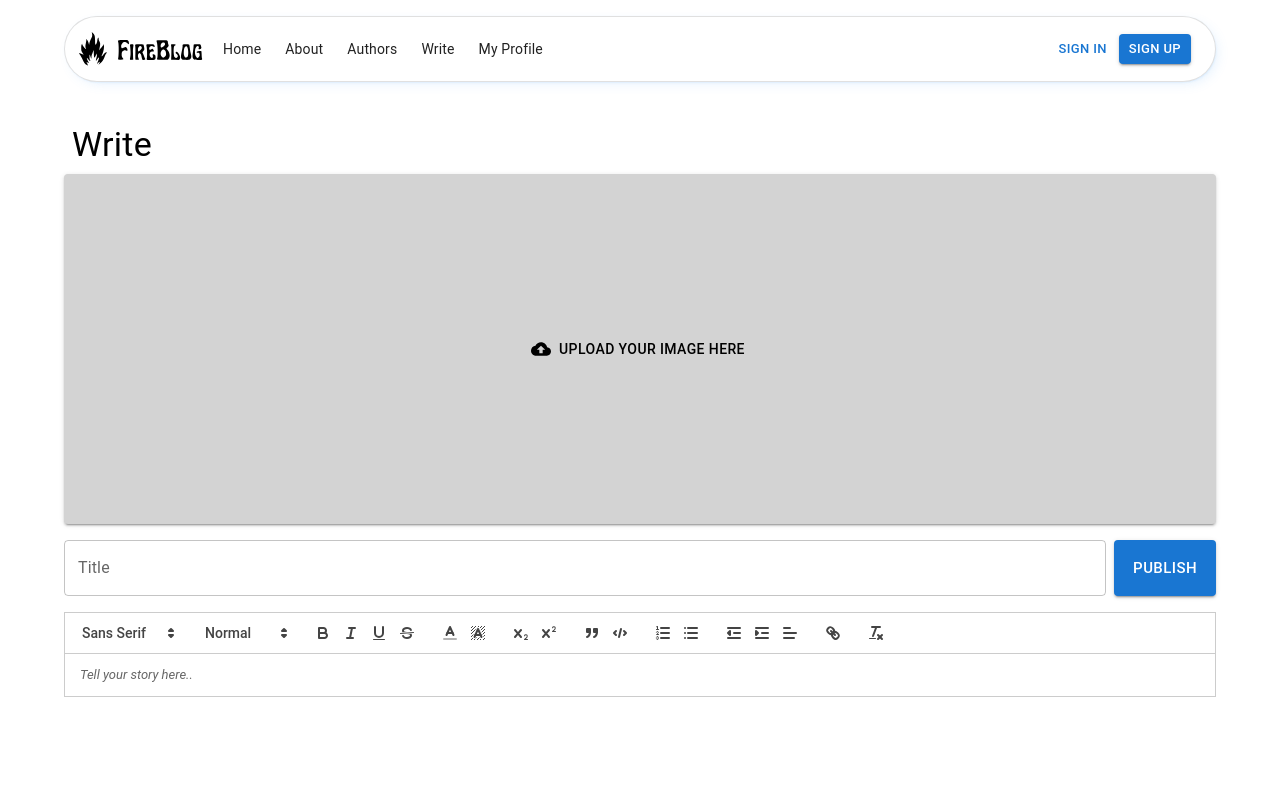
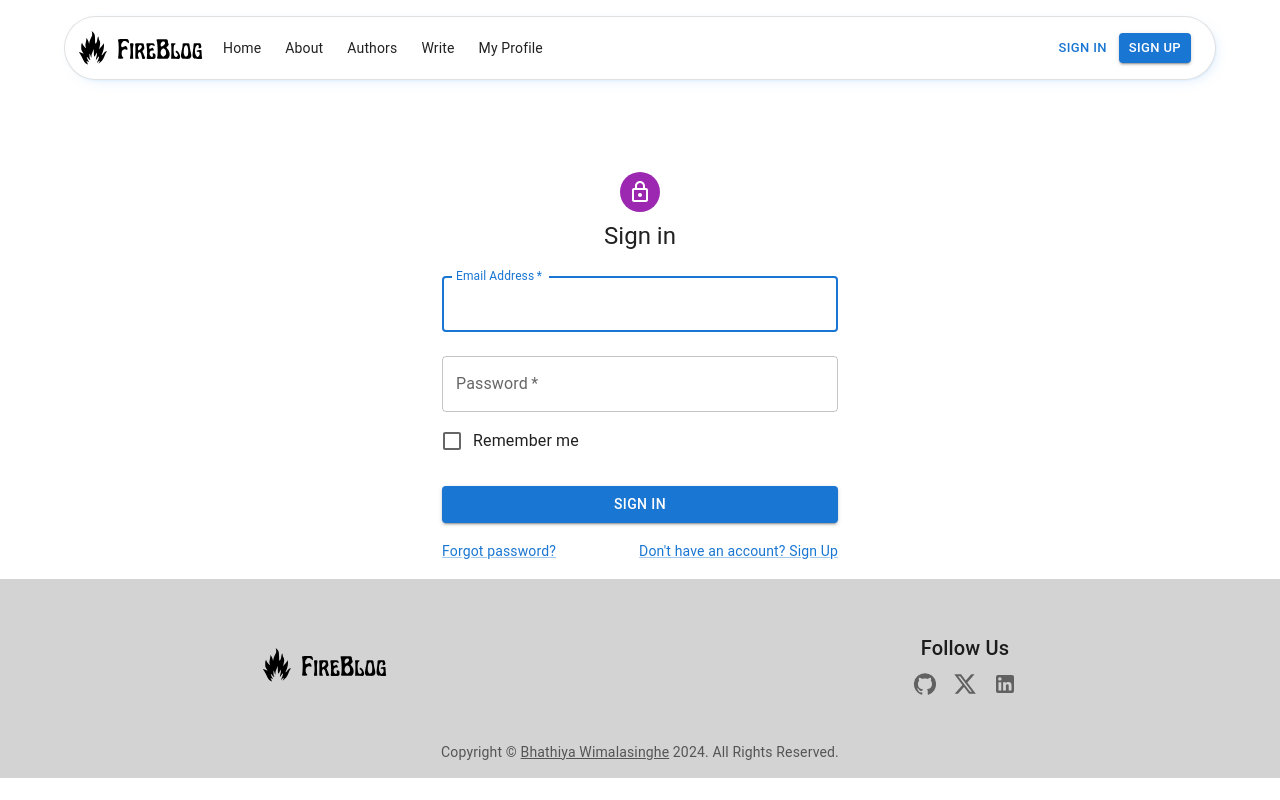
Before and after one commit to bhathiya-wimalasinghe/FireBlog, a React (Create React App) app: page /write in a window 1280 px wide. Shown: the top 800 px of the page. Built offline with nearby package versions, Linux system fonts and the light colour scheme.

Commit message:
implement signin page ui

```diff
--- a/src/App.js
+++ b/src/App.js
@@ -4,6 +4,7 @@
 import Home from "./pages/Home";
 import Authors from "./pages/Authors";
 import Write from "./pages/Write";
+import SignIn from "./pages/SignIn";
 
 function App() {
   return (
@@ -11,7 +12,8 @@
       <TopBar />
       {/* <Home /> */}
       {/* <Authors /> */}
-      <Write />
+      {/* <Write /> */}
+      <SignIn />
       <Footer />
     </div>
   );
--- /dev/null
+++ b/src/pages/SignIn.js
@@ -0,0 +1,105 @@
+import * as React from "react";
+import Avatar from "@mui/material/Avatar";
+import Button from "@mui/material/Button";
+import CssBaseline from "@mui/material/CssBaseline";
+import TextField from "@mui/material/TextField";
+import FormControlLabel from "@mui/material/FormControlLabel";
+import Checkbox from "@mui/material/Checkbox";
+import Link from "@mui/material/Link";
+import Grid from "@mui/material/Grid";
+import Box from "@mui/material/Box";
+import LockOutlinedIcon from "@mui/icons-material/LockOutlined";
+import Typography from "@mui/material/Typography";
+import Container from "@mui/material/Container";
+import { createTheme, ThemeProvider } from "@mui/material/styles";
+
+// TODO remove, this demo shouldn't need to reset the theme.
+
+const defaultTheme = createTheme();
+
+export default function SignIn() {
+  const handleSubmit = (event) => {
+    event.preventDefault();
+    const data = new FormData(event.currentTarget);
+    console.log({
+      email: data.get("email"),
+      password: data.get("password"),
+    });
+  };
+
+  return (
+    <ThemeProvider theme={defaultTheme}>
+      <Box height="100px"></Box>
+
+      <Container component="main" maxWidth="xs">
+        <CssBaseline />
+        <Box
+          sx={{
+            marginTop: 8,
+            display: "flex",
+            flexDirection: "column",
+            alignItems: "center",
+          }}
+        >
+          <Avatar sx={{ m: 1, bgcolor: "secondary.main" }}>
+            <LockOutlinedIcon />
+          </Avatar>
+          <Typography component="h1" variant="h5">
+            Sign in
+          </Typography>
+          <Box
+            component="form"
+            onSubmit={handleSubmit}
+            noValidate
+            sx={{ mt: 1 }}
+          >
+            <TextField
+              margin="normal"
+              required
+              fullWidth
+              id="email"
+              label="Email Address"
+              name="email"
+              autoComplete="email"
+              autoFocus
+            />
+            <TextField
+              margin="normal"
+              required
+              fullWidth
+              name="password"
+              label="Password"
+              type="password"
+              id="password"
+              autoComplete="current-password"
+            />
+            <FormControlLabel
+              control={<Checkbox value="remember" color="primary" />}
+              label="Remember me"
+            />
+            <Button
+              type="submit"
+              fullWidth
+              variant="contained"
+              sx={{ mt: 3, mb: 2 }}
+            >
+              Sign In
+            </Button>
+            <Grid container>
+              <Grid item xs>
+                <Link href="#" variant="body2">
+                  Forgot password?
+                </Link>
+              </Grid>
+              <Grid item>
+                <Link href="#" variant="body2">
+                  {"Don't have an account? Sign Up"}
+                </Link>
+              </Grid>
+            </Grid>
+          </Box>
+        </Box>
+      </Container>
+    </ThemeProvider>
+  );
+}
```
